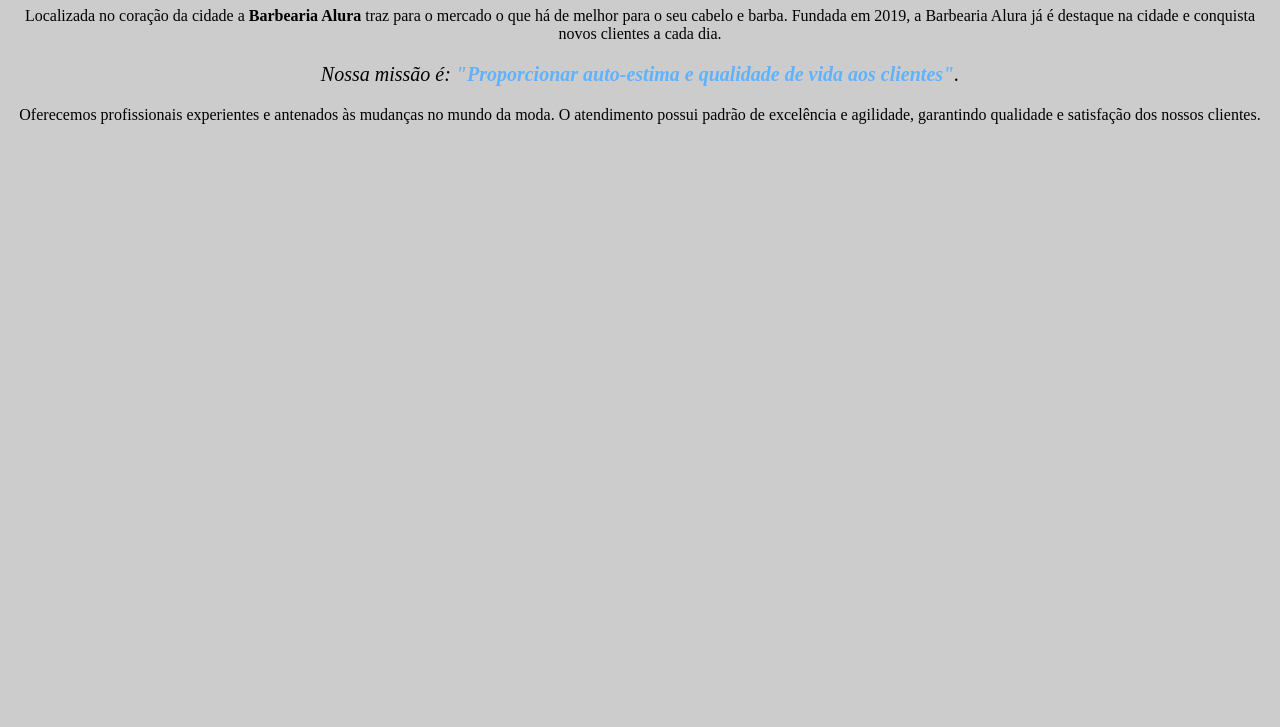
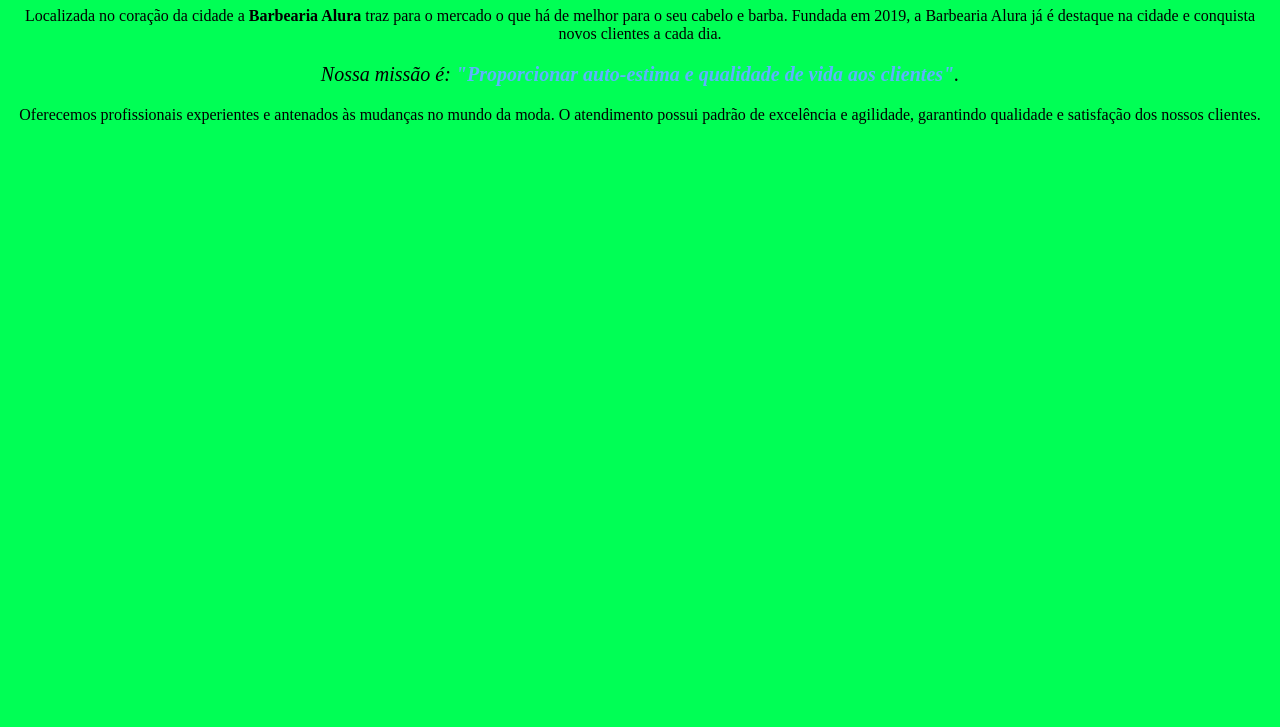
Before and after one commit to Gabriel0903873/codigobarbearia1b, a plain HTML site: page index.html in a window 1280 px wide. Shown: the part 73-800 px from the top of the page. Drawn offline with Linux system fonts and the light colour scheme.

Commit message:
color background

```diff
--- a/style.css
+++ b/style.css
@@ -1,6 +1,6 @@
 
 body {
-    background: #CCCCCC
+    background: #00ff55
 }
 
 h1 {
```
